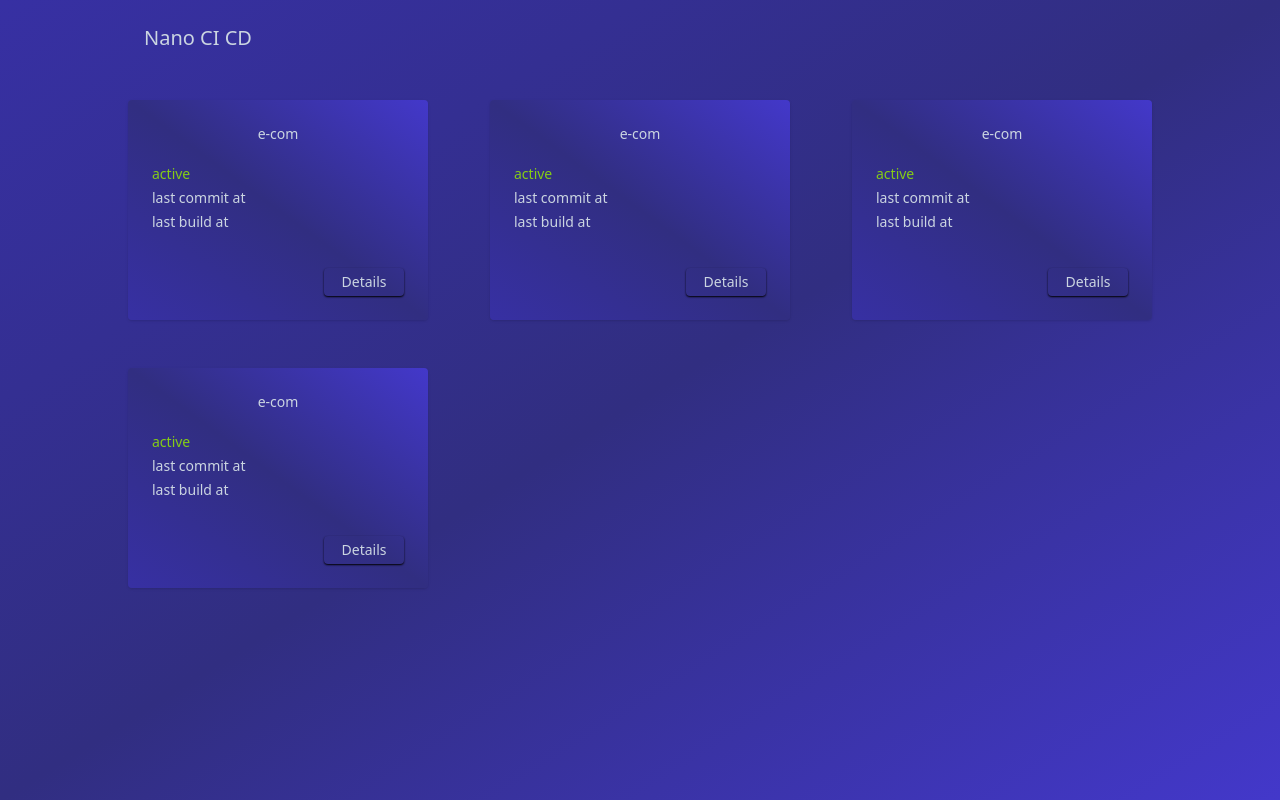
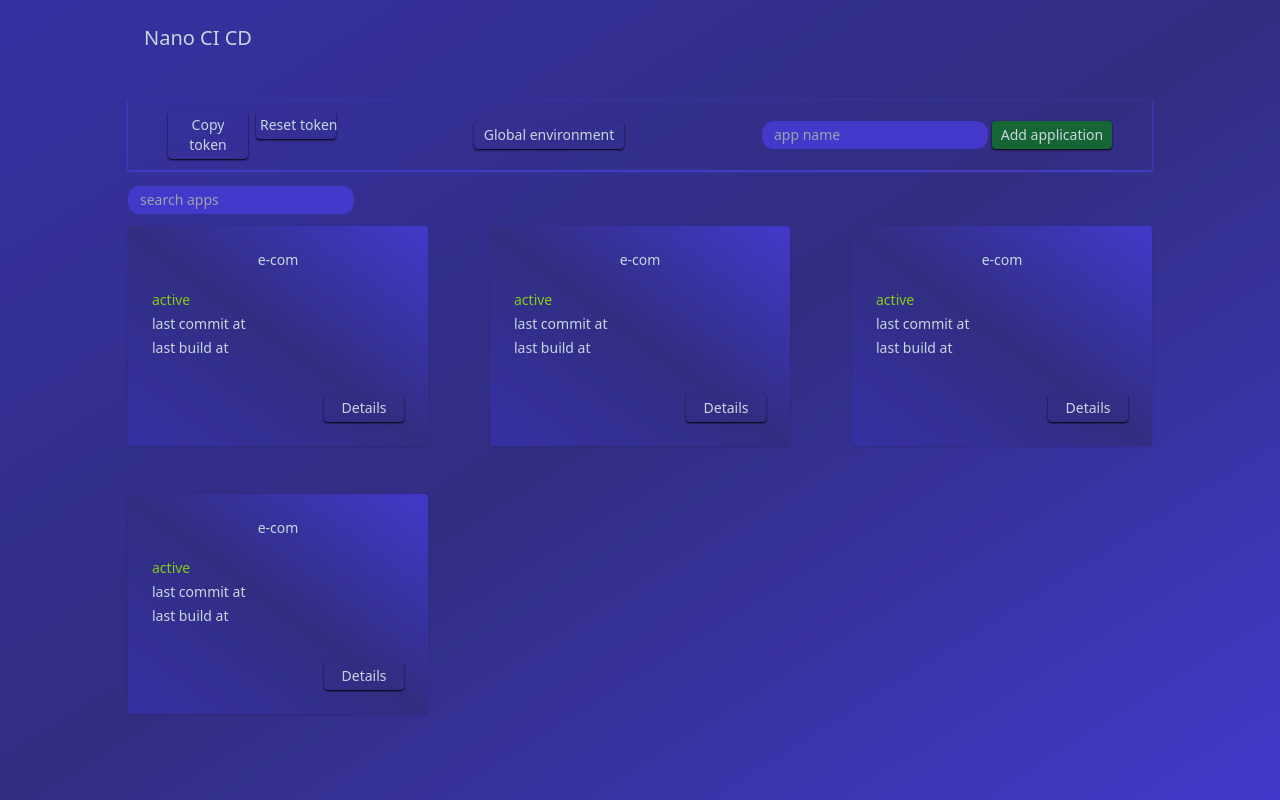
Before and after one commit to NotNullDev/nano-ui, a Next.js app: page / in a window 1280 px wide. Built offline with nearby package versions, Linux system fonts and the light colour scheme.

Commit message:
global improvements

```diff
--- /dev/null
+++ b/components/button.tsx
@@ -0,0 +1,21 @@
+export type AppButtonProps = {
+  children: React.ReactNode;
+} & React.ButtonHTMLAttributes<HTMLButtonElement>;
+
+const AppButton = (props: AppButtonProps) => {
+  const requestedClassName = props.className ?? "";
+
+  return (
+    <button
+      {...props}
+      className={
+        "p-1 shadow-sm active:shadow-inner shadow-black w-[80px] rounded hover:bg-transparent/10 transition-all active:scale-95 " +
+        requestedClassName
+      }
+    >
+      {props.children}
+    </button>
+  );
+};
+
+export default AppButton;
--- /dev/null
+++ b/components/modal.tsx
@@ -0,0 +1,114 @@
+import * as Dialog from "@radix-ui/react-dialog";
+import anime from "animejs";
+import { useEffect, useRef, useState } from "react";
+import create from "zustand";
+import { immer } from "zustand/middleware/immer";
+
+export type ModalStoreType = {
+  modalOnChange: (val: string) => void;
+  modalVal: string;
+  modalOpen: boolean;
+};
+
+export const modalStore = create<ModalStoreType>()(
+  immer((get, set, store) => {
+    return {
+      modalOnChange: (val: string) => {},
+      modalVal: "",
+      modalOpen: false,
+    };
+  })
+);
+
+export type ModalProps = {
+  onClick?: () => void;
+  children?: React.ReactNode;
+};
+export const Modal = ({ onClick, children }: ModalProps) => {
+  const modalOpen = modalStore((state) => state.modalOpen);
+
+  useEffect(() => {
+    anime({
+      targets: ".modal",
+      direction: "alternate",
+      loop: true,
+      easing: "easeInOutSine",
+      duration: 1000,
+      opacity: [0, 0.1],
+      translateX: 300,
+    });
+  }, []);
+
+  const [val, setVal] = useState(true);
+
+  return (
+    <>
+      <Dialog.Root open={modalOpen}>
+        <Dialog.Trigger>
+          <div
+            onClick={() => {
+              if (onClick) {
+                onClick();
+              }
+              modalStore.setState((state) => {
+                state.modalOpen = true;
+              });
+            }}
+          >
+            {children}
+          </div>
+        </Dialog.Trigger>
+        <Dialog.Portal>
+          <Dialog.Overlay
+            className="w-screen h-screen absolute top-0 left-0 bg-black/50 z-10 modal"
+            onClick={() => {
+              modalStore.setState((state) => {
+                state.modalOpen = false;
+              });
+            }}
+          />
+          <Dialog.Content
+            onKeyDown={(e) => {
+              if (e.key === "Escape") {
+                modalStore.setState((state) => {
+                  state.modalOpen = false;
+                });
+              }
+            }}
+            className="rounded pointer-events-none w-1/2 h-1/2 z-50 absolute top-1/2 left-1/2 -translate-x-1/2 -translate-y-1/2 bg-indigo-900 ring-0 ring-offset-0 border-0"
+          >
+            <Dialog.Title />
+            <Dialog.Description />
+            <Dialog.Close />
+            {val && <ModalTextArea />}
+          </Dialog.Content>
+        </Dialog.Portal>
+      </Dialog.Root>
+    </>
+  );
+};
+
+const ModalTextArea = () => {
+  const onChangeCallback = modalStore((state) => state.modalOnChange);
+  const textAreRef = useRef<HTMLTextAreaElement>(null);
+  useEffect(() => {
+    setTimeout(() => {
+      textAreRef.current?.focus();
+    }, 0);
+    if (textAreRef.current) {
+      textAreRef.current.value = modalStore.getState().modalVal;
+    }
+    return () => {};
+  }, [textAreRef]);
+  return (
+    <>
+      <textarea
+        onChange={(e) => {
+          onChangeCallback(e.currentTarget.value);
+        }}
+        ref={textAreRef}
+        className="w-full h-full bg-transparent text-slate-200 p-3 text-sm focus:ring-0 focus:ring-offset-0 focus:outline-none focus:border-none border-none border-0 resize-none"
+      ></textarea>
+    </>
+  );
+};
--- a/pages/index.tsx
+++ b/pages/index.tsx
@@ -1,15 +1,84 @@
 import { Inter } from "@next/font/google";
 import { useRouter } from "next/router";
+import toast from "react-hot-toast";
+import create from "zustand";
+import { immer } from "zustand/middleware/immer";
+import AppButton from "../components/button";
+import { Modal, modalStore } from "../components/modal";
 
 const inter = Inter({ subsets: ["latin"] });
 
+type GlobalStoreType = {
+  globalEnv: string;
+};
+
+const globalStore = create<GlobalStoreType>()(
+  immer((set, get, store) => {
+    return {
+      globalEnv: "",
+    };
+  })
+);
+
 export default function Home() {
   return (
-    <div className="flex flex-wrap justify-between gap-y-12">
-      <AppPreview />
-      <AppPreview />
-      <AppPreview />
-      <AppPreview />
+    <div>
+      <div className="w-full h-[70px] mb-4 shadow shadow-indigo-600 flex gap-2 items-center px-10 justify-between">
+        <div className="flex gap-2">
+          <AppButton
+            className="h-min"
+            onClick={async () => {
+              await navigator.clipboard.writeText("hahha");
+              toast.success("token copied to clipboard");
+            }}
+          >
+            Copy token
+          </AppButton>
+          <AppButton className="whitespace-nowrap h-min">Reset token</AppButton>
+        </div>
+        <div>
+          <Modal
+            onClick={() => {
+              modalStore.setState((state) => {
+                state.modalVal = globalStore.getState().globalEnv;
+              });
+
+              modalStore.setState((state) => {
+                state.modalOnChange = (newVal) => {
+                  globalStore.setState((state) => {
+                    state.globalEnv = newVal;
+                  });
+                };
+              });
+            }}
+          >
+            <AppButton className="whitespace-nowrap min-w-[150px]">
+              Global environment
+            </AppButton>
+          </Modal>
+        </div>
+        <div className="flex gap-1">
+          <input
+            placeholder="app name"
+            className="bg-indigo-700 px-3 py-1 rounded-xl"
+          />
+          <AppButton className="whitespace-nowrap min-w-[120px] bg-green-800 hover:bg-green-900">
+            Add application
+          </AppButton>
+        </div>
+      </div>
+      <div className="mb-3">
+        <input
+          placeholder="search apps"
+          className="bg-indigo-700 px-3 py-1 rounded-xl"
+        />
+      </div>
+      <div className="flex flex-wrap justify-between gap-y-12">
+        <AppPreview />
+        <AppPreview />
+        <AppPreview />
+        <AppPreview />
+      </div>
     </div>
   );
 }
```
Also changed, not shown: pages/app.tsx (+70 -104 lines).
